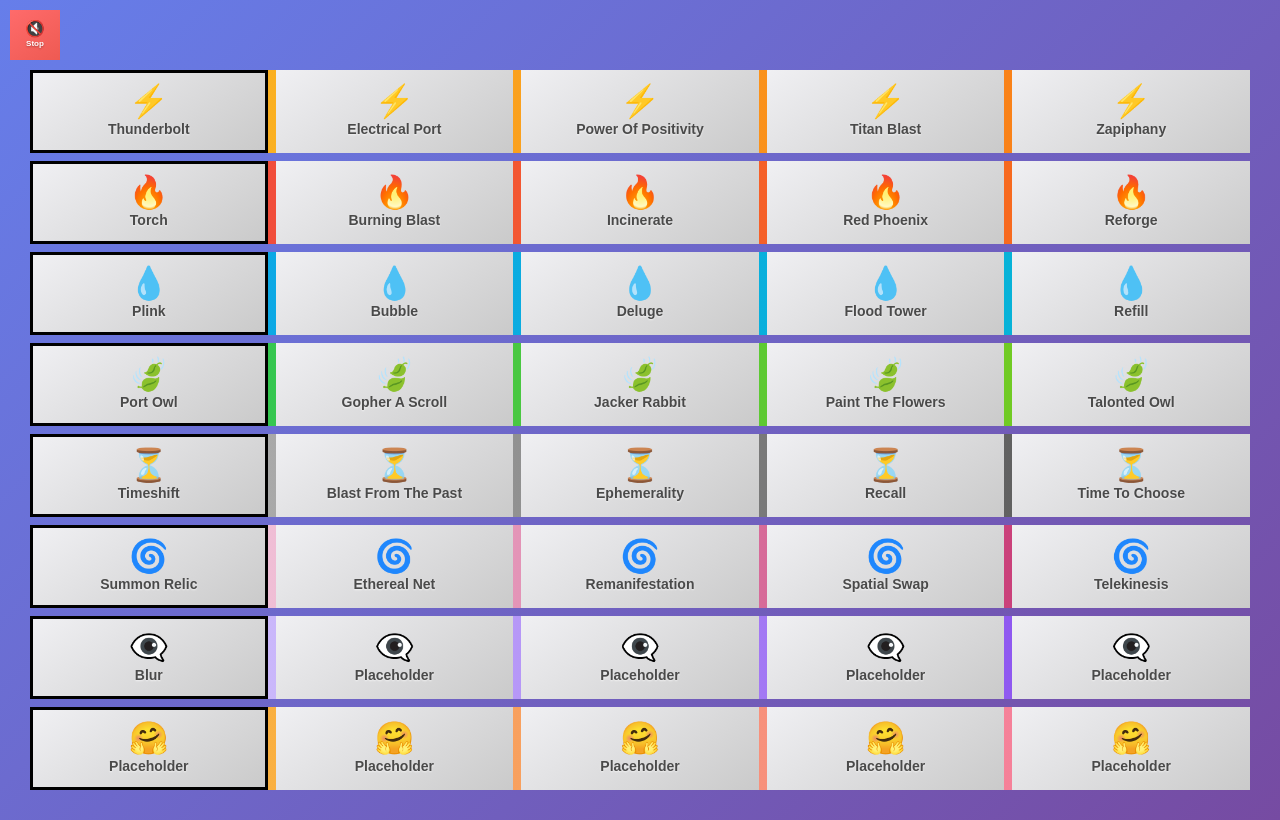
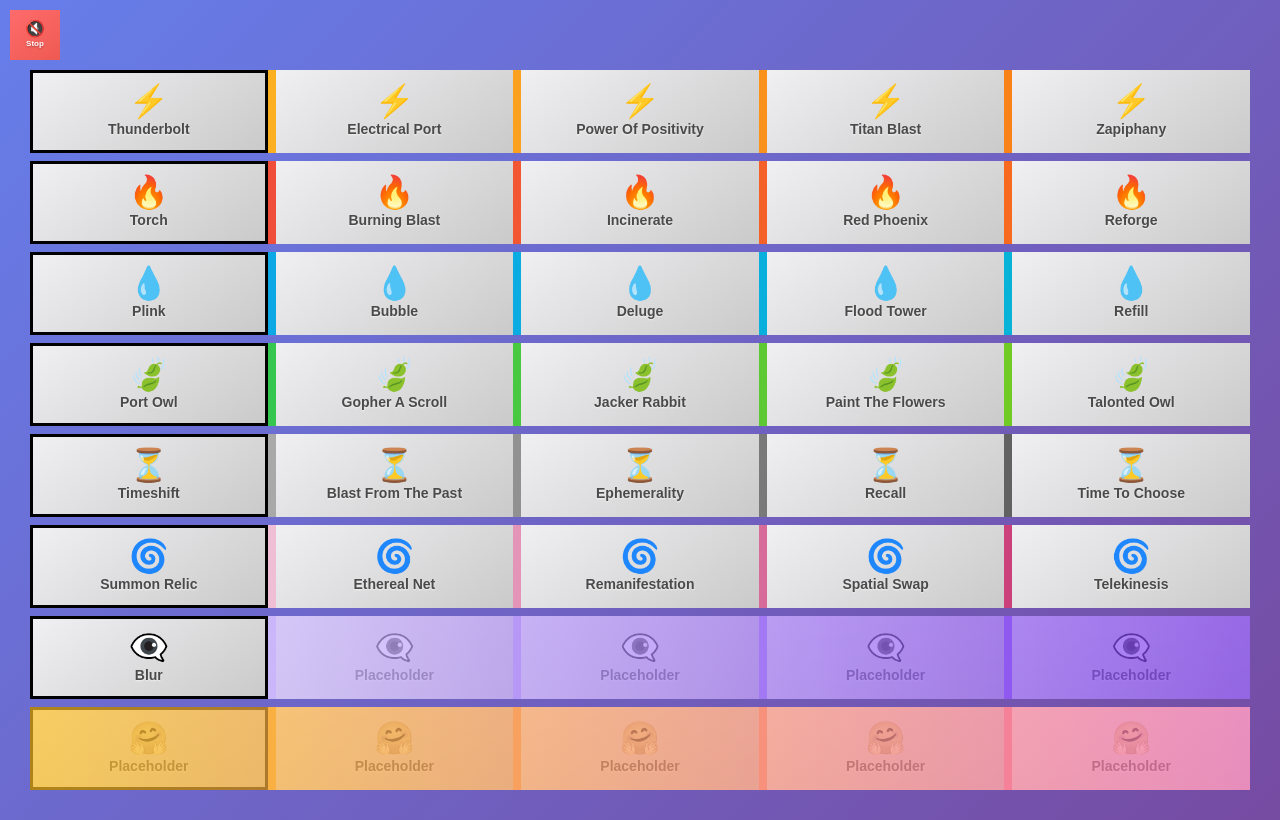
Before and after one commit to Felewin/Scrolls-Soundboard, a plain HTML site: page index.html in a window 1280 px wide. Drawn offline with Linux system fonts and the light colour scheme.

Commit message:
quieter and placeholder dimming

```diff
--- a/index.html
+++ b/index.html
@@ -108,6 +108,18 @@
         /* Novice scroll styling */
         .novice {
             border: 3px solid #000000;
+        }
+
+        /* Placeholder button styling */
+        .placeholder-dimmed {
+            opacity: 0.3;
+            filter: grayscale(70%);
+            cursor: not-allowed;
+        }
+
+        .placeholder-dimmed:hover {
+            transform: none;
+            opacity: 0.3;
         }
 
         /* Magic school gradients */
@@ -259,8 +271,13 @@
                     spells.forEach((spellName, i) => {
                         const button = document.createElement('button');
                         const isNovice = i === 0; // First button in each row is novice
+                        const isPlaceholder = spellName === 'Placeholder';
 
-                        button.className = `scroll-button ${isNovice ? 'novice' : ''}`;
+                        let buttonClasses = 'scroll-button';
+                        if (isNovice) buttonClasses += ' novice';
+                        if (isPlaceholder) buttonClasses += ' placeholder-dimmed';
+
+                        button.className = buttonClasses;
                         button.dataset.school = school;
                         button.dataset.spell = spellName;
                         button.dataset.level = isNovice ? 'novice' : 'advanced';
```
Also changed, not shown: 14 other files.
